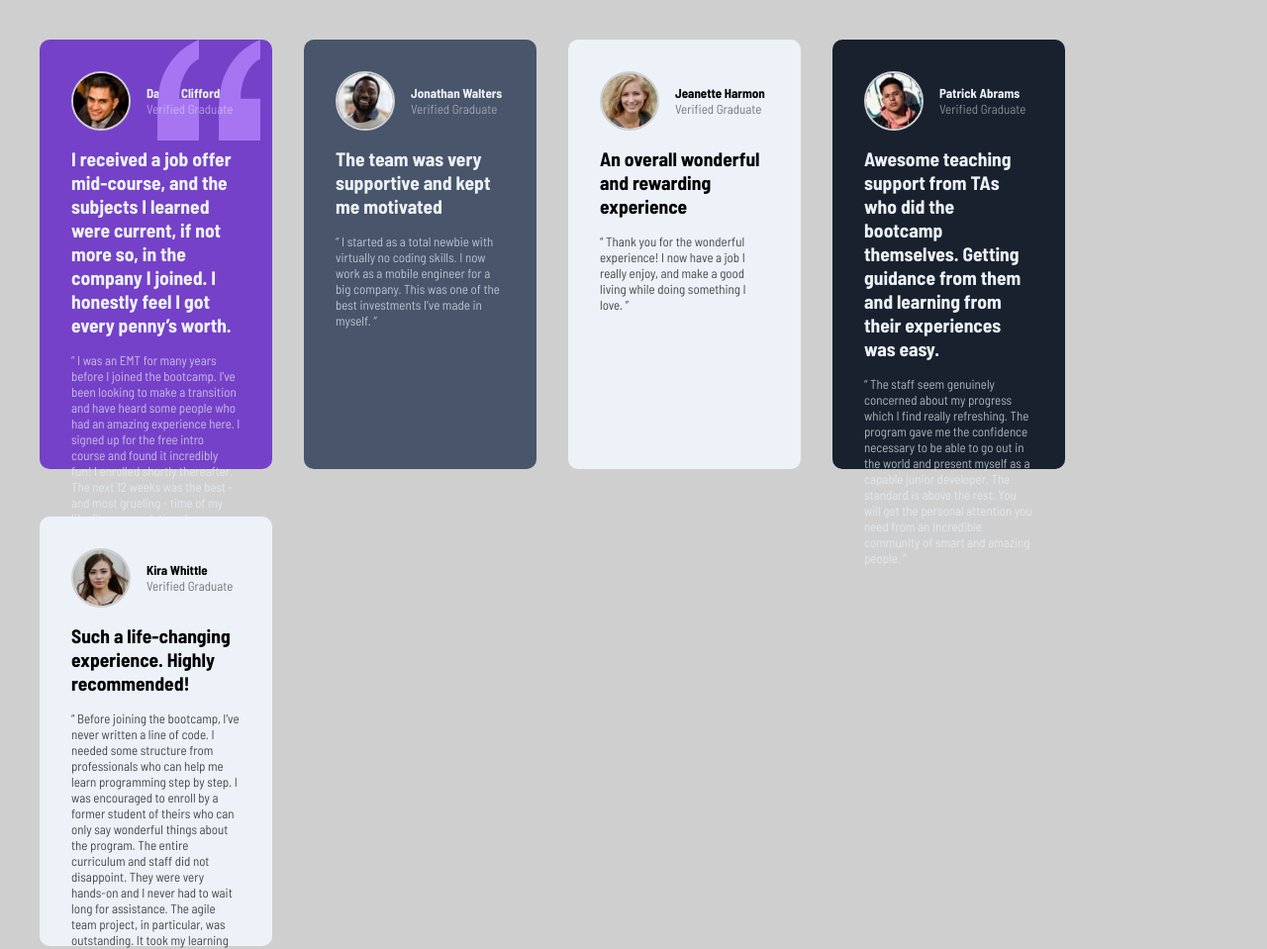
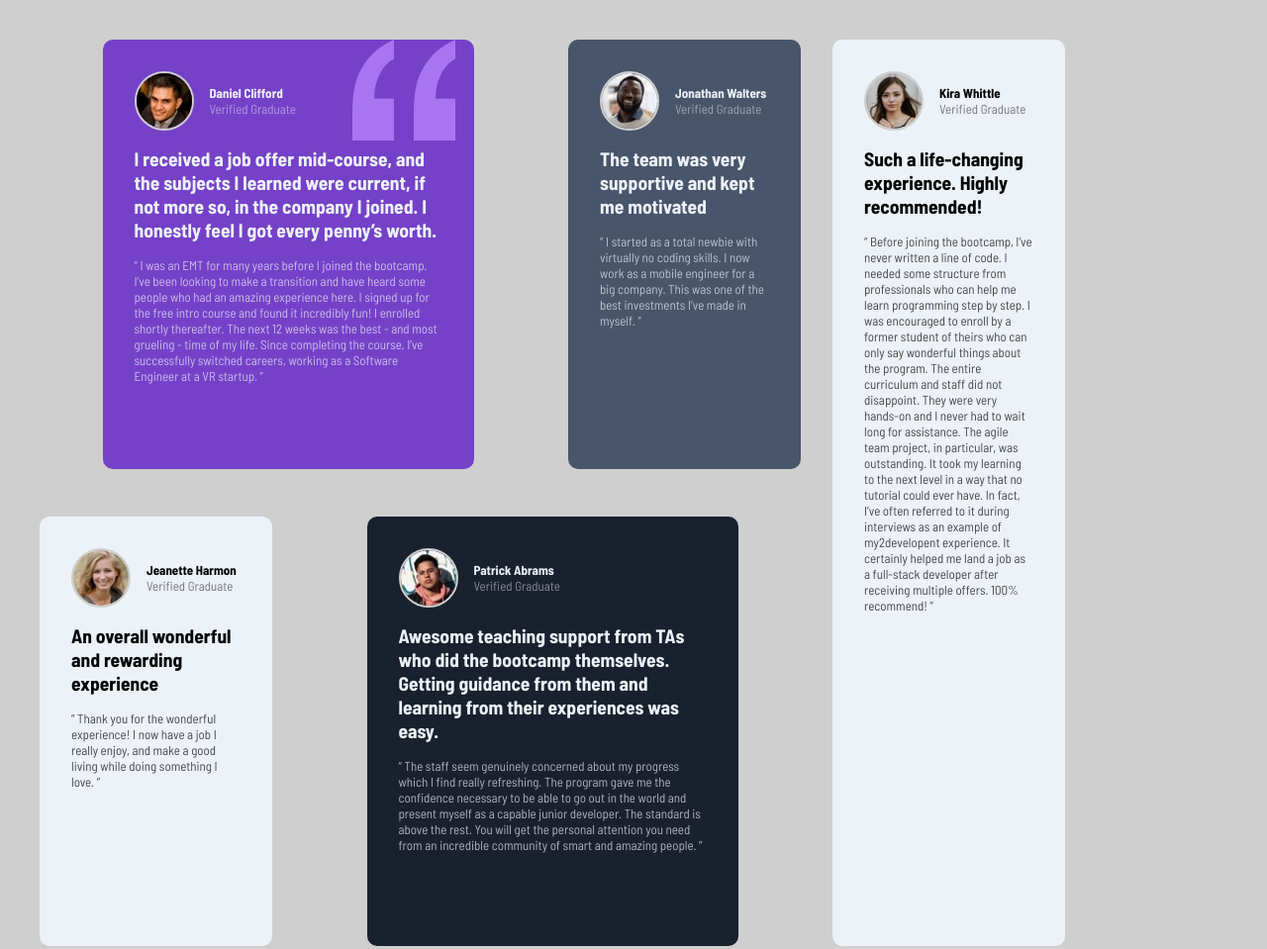
Before and after one commit to salentipy/testimonials-grid-section-main, a plain HTML site: page index.html in a window 1280 px wide. Shown: the top 959 px of the page at 99% size. Drawn offline with Linux system fonts and the light colour scheme.

Commit message:
Update styles.css

```diff
--- a/styles.css
+++ b/styles.css
@@ -104,15 +104,26 @@ body {
         width: 1100px;
     }
     .card {
+        width: 100%;
     }
     .one {
+        grid-column: 1 / 3;
+        grid-row: 1 / 2;
     }
     .two {
+        grid-column: 3 / 4;
+        grid-row: 1 / 2;
     }
     .three {
+        grid-column: 1 / 2;
+        grid-row: 2 / 3;
     }
     .four {
+        grid-column: 2 / 4;
+        grid-row: 2 / 3;
     }
     .five {
+        grid-column: 4 / 5;
+        grid-row: 1 / 3;
     }
 }
```
